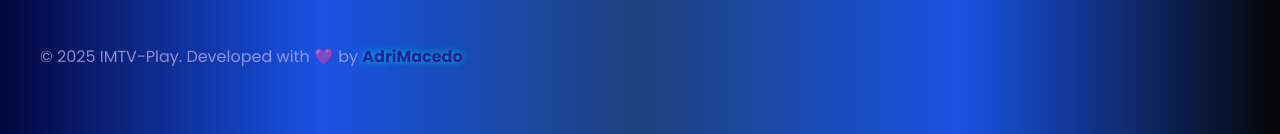
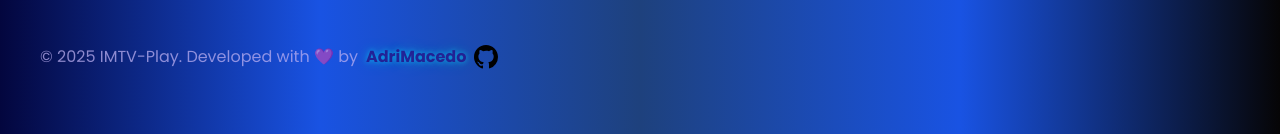
Before and after one commit to AdriMacedo/IMTV-Play, a React (Vite) app: page /tv in a window 1280 px wide. Shown: the part 408-542 px from the top of the page. Built offline with nearby package versions, Linux system fonts and the light colour scheme; no server answers.

Commit message:
fix: correcao scroll indicador no cast & crew list; feat: adicao icon e link github

```diff
--- a/src/assets/styles/_common.scss
+++ b/src/assets/styles/_common.scss
@@ -89,6 +89,7 @@ a {
   padding-bottom: 40px;
   &.similar {
     margin: 0;
+    margin-top: 2rem;
     &.media-list {
       margin: 40px 0;
       padding: 0;
@@ -166,7 +167,7 @@ a {
 
         &.similar {
           margin: 0;
-          padding: 20px;
+          padding: 20px 0;
         }
       }
     }
@@ -383,4 +384,22 @@ footer {
     text-shadow: 0 0 5px rgba(0, 255, 255, 0.4), 0 0 10px rgba(0, 255, 255, 0.3),
       0 0 20px rgba(0, 255, 255, 0.2);
   }
+  p {
+    display: flex;
+    align-items: center;
+    gap: 8px;
+    .footer-github {
+      display: flex;
+      align-items: center;
+      img {
+        width: 24px;
+        height: 24px;
+        display: block;
+        transition: filter 0.2s;
+      }
+      &:hover img {
+        filter: brightness(0) invert(0.7);
+      }
+    }
+  }
 }
--- a/src/components/Details/CastList.tsx
+++ b/src/components/Details/CastList.tsx
@@ -7,11 +7,12 @@ interface CastListProps {
 }
 
 function CastList({ cast }: CastListProps) {
+  const hasItems = cast.length > 5;
   return (
     <div className="cast-section">
       <h2>CAST</h2>
       <div className="cast-wrapper">
-      <span className="scroll-indicator left scroll">❮</span>
+        {hasItems && <span className="scroll-indicator left scroll">❮</span>}
         <div className="cast-list">
           {cast.length > 0 ? (
             cast.map((actor) => (
@@ -22,7 +23,7 @@ function CastList({ cast }: CastListProps) {
                       actor.profile_path
                         ? `${profile}${actor.profile_path}`
                         : ""
-                    } alt={actor.name}
+                    }
                   />
                 </div>
                 <div className="cast-info">
@@ -35,7 +36,7 @@ function CastList({ cast }: CastListProps) {
             <p>No cast information available</p>
           )}
         </div>
-        <span className="scroll-indicator right scroll">❯</span>
+        {hasItems && <span className="scroll-indicator right scroll">❯</span>}
       </div>
     </div>
   );
--- a/src/components/Details/CrewList.tsx
+++ b/src/components/Details/CrewList.tsx
@@ -5,11 +5,12 @@ interface CrewListProps {
   crew: CrewMember[];
 }
 function CrewList({ crew }: CrewListProps) {
+  const hasItems = crew.length > 5;
   return (
     <div className="cast-section">
       <h2>CREW</h2>
       <div className="cast-wrapper">
-        <span className="scroll-indicator left scroll">❮</span>
+        {hasItems && <span className="scroll-indicator left scroll">❮</span>}
         <div className="cast-list">
           {crew.length > 0 ? (
             crew.map((member) => (
@@ -24,7 +25,7 @@ function CrewList({ crew }: CrewListProps) {
             <p>No crew information available</p>
           )}
         </div>
-        <span className="scroll-indicator right scroll">❯</span>
+        {hasItems && <span className="scroll-indicator right scroll">❯</span>}
       </div>
     </div>
   );
--- a/src/components/Footer/Footer.tsx
+++ b/src/components/Footer/Footer.tsx
@@ -1,4 +1,5 @@
 import "../../assets/styles/_common.scss";
+import githubIcon from "../../../public/githubIcon.svg";
 
 function Footer() {
   return (
@@ -6,6 +7,14 @@ function Footer() {
       <p>
         &copy; {new Date().getFullYear()} IMTV-Play. Developed with 💜 by{" "}
         <span className="glowText">AdriMacedo</span>
+        <a
+          href="https://github.com/AdriMacedo/IMTV-Play"
+          target="_blank"
+          rel="noopener noreferrer"
+          className="footer-github"
+        >
+          <img src={githubIcon} alt="GitHub" />
+        </a>
       </p>
     </footer>
   );
```
Also changed, not shown: public/githubIcon.svg (added), 1 other file (tests, documents, lock files or other folders).
